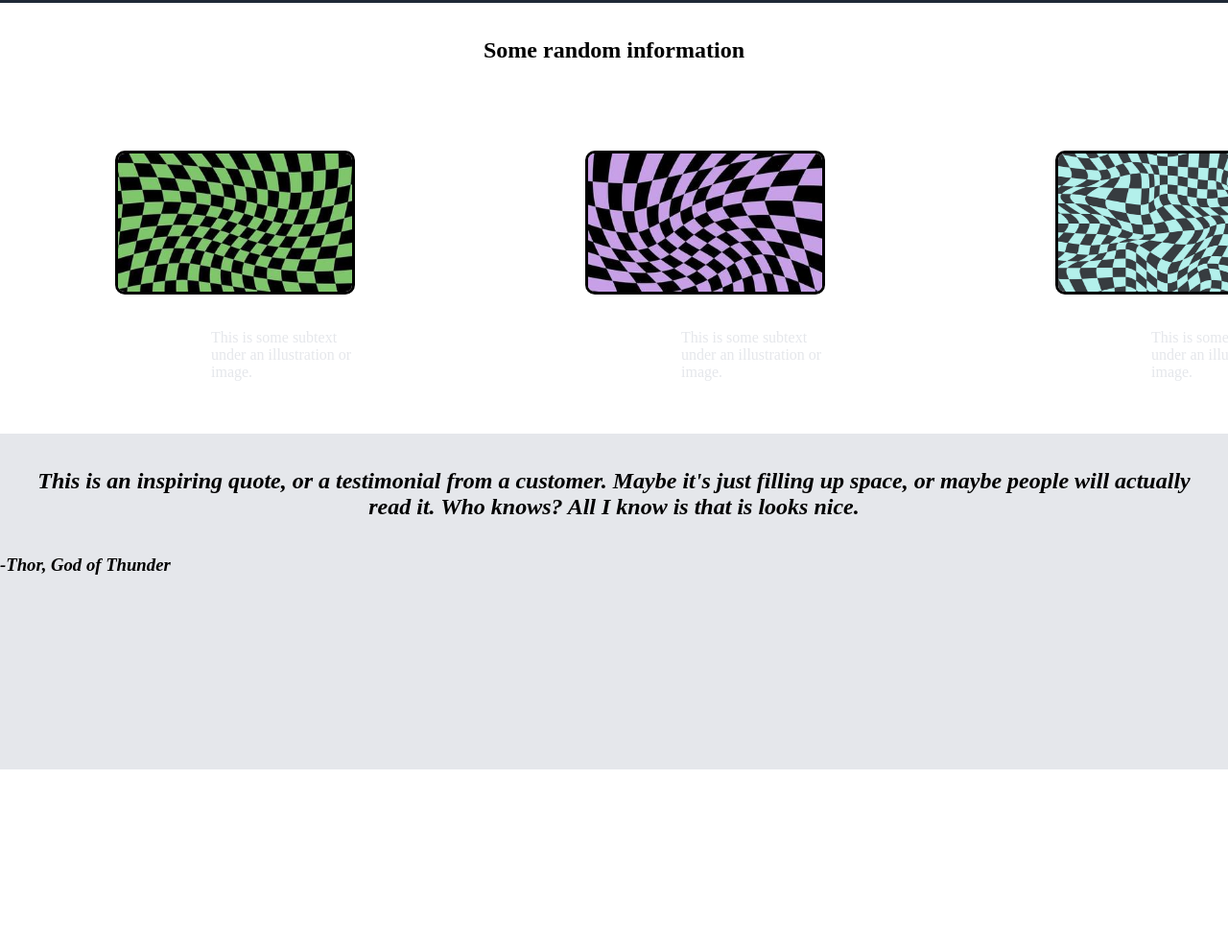
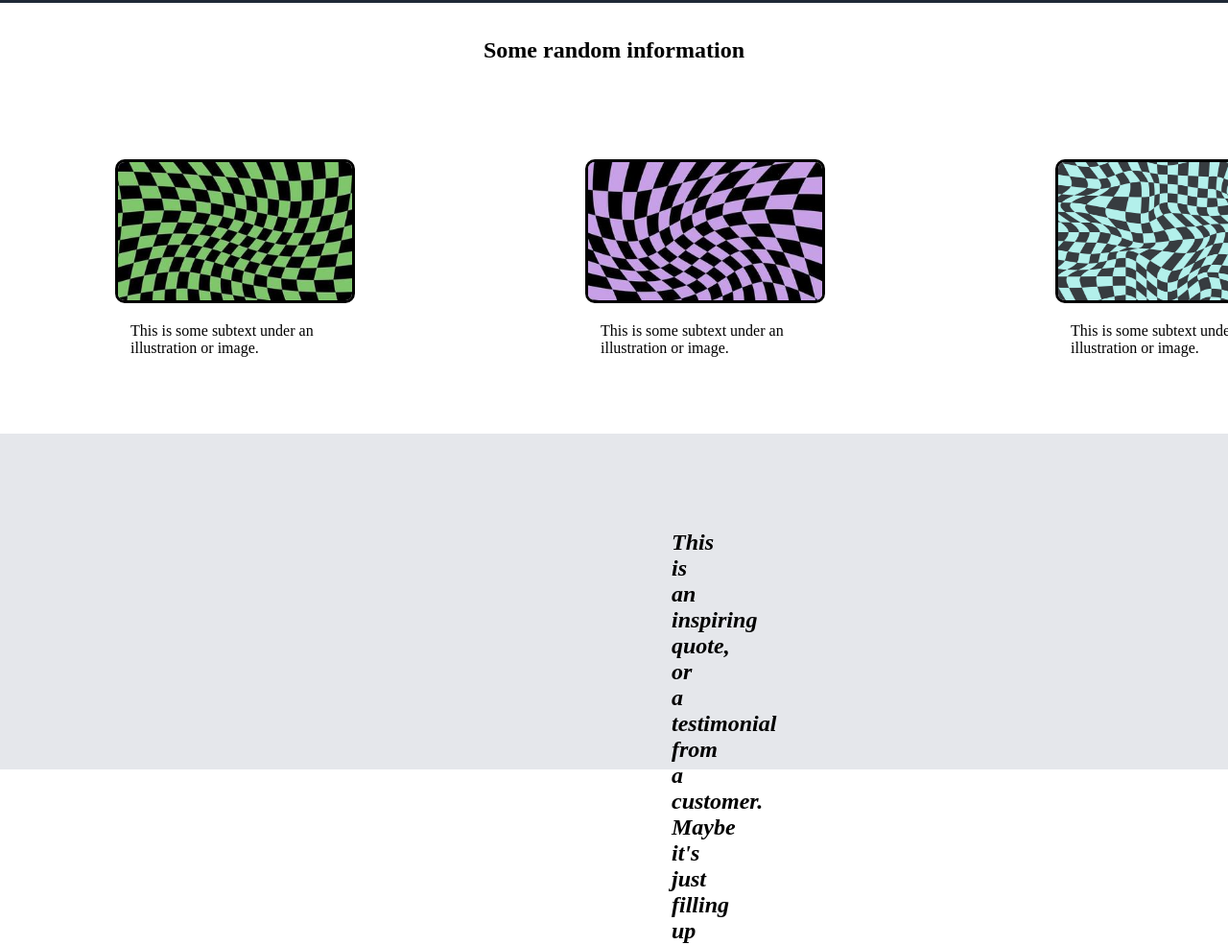
Before and after one commit to camronborts/landing-page, a website: page index.html in a window 1280 px wide. Shown: the part 423-1408 px from the top of the page at 96% size. Before the commit the page ends 1225 px from the top, so only its background shows below. Drawn offline with Linux system fonts and the light colour scheme.

Commit message:
starting flexbox 4 then footer

```diff
--- a/styles.css
+++ b/styles.css
@@ -55,17 +55,63 @@ li, a, button {
 
 
 
-        h1, p {
+        h1 {
             color: #E5E7EB;
             margin-left: 100px;
-
             padding-top: 2em;
 
         }
+        .f1sub {
+            color: #E5E7EB;
+            margin-left: 100px;
+            padding-top: 2em;
+            width: 60%;
 
-        p {
-            width: 60%;
         }
+
+        .f2sub1 {
+            align-items: center;
+            justify-content: center;
+            padding: 1em;
+        }
+        .f2sub2 {
+            align-items: center;
+            justify-content: center;
+            padding: 1em;
+        }
+        .f2sub3 {
+            align-items: center;
+            justify-content: center;
+            padding: 1em;
+        }
+        .f2sub4 {
+            align-items: center;
+            justify-content: center;
+            padding: 1em;
+            text-align: left;
+        }
+
+        #f3sub1 {
+            align-items: center;
+            justify-content: center;
+            text-align: left;
+            padding: 100px;
+            padding-left: 700px;
+            padding-right: 700px;
+            padding-bottom: 10px;
+        }
+
+        #f3sub2 {
+            padding-right: 700px;
+            align-items: flex-start;
+
+        }
+
+h3 {
+    text-align: end;
+
+}
+
 
         h2 {
             padding: 1.5em;
@@ -99,6 +145,7 @@ li, a, button {
 }
 
 .flex-container-two div {
+    flex-direction: row;
     align-items: center;
     justify-content: space-between;
     margin: 50px;
@@ -112,6 +159,7 @@ li, a, button {
     height: 150px;
     border: 3px solid black;
     border-radius: 10px;
+
 }
 
 .vec2 {
@@ -141,6 +189,12 @@ li, a, button {
     border-radius: 10px;
 }
 
+#sub1 {
+    align-items: center;
+    justify-content: center;
+}
+
+
 .tile {
 
     height: auto;
```
